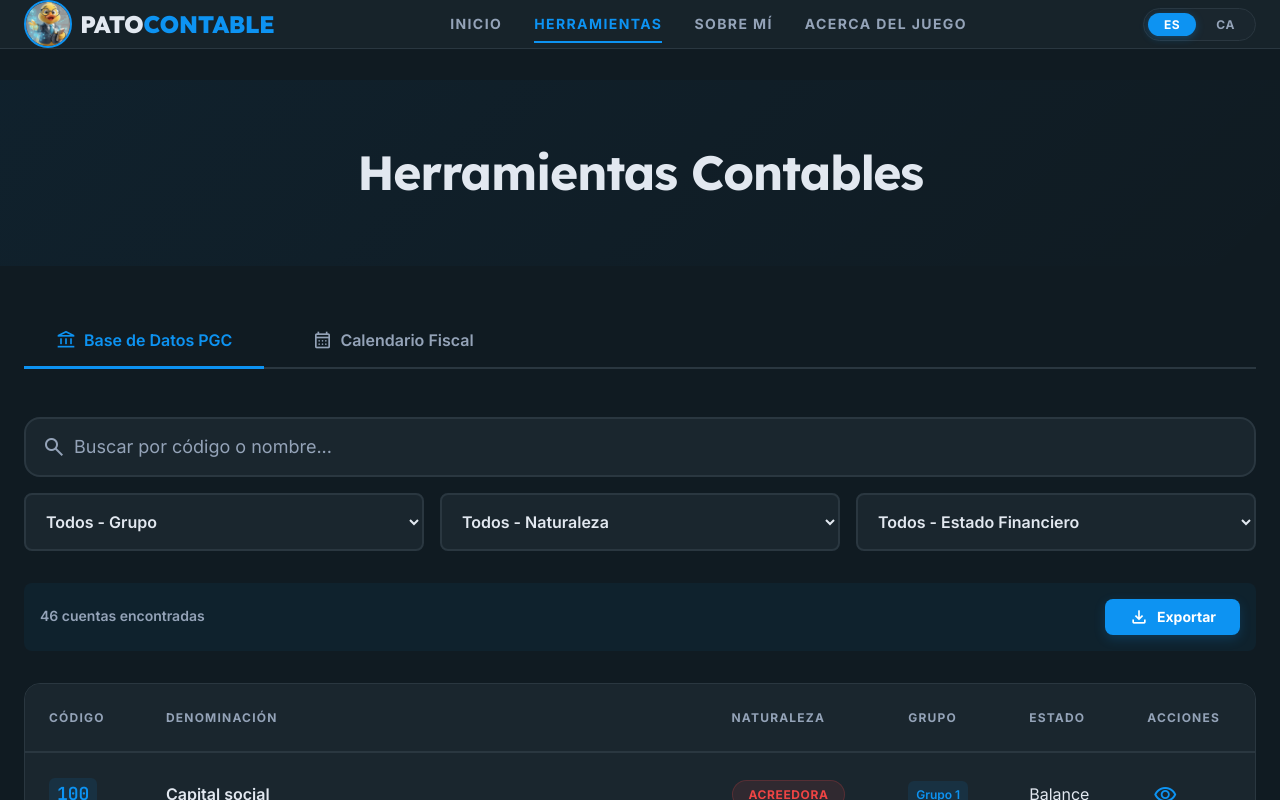
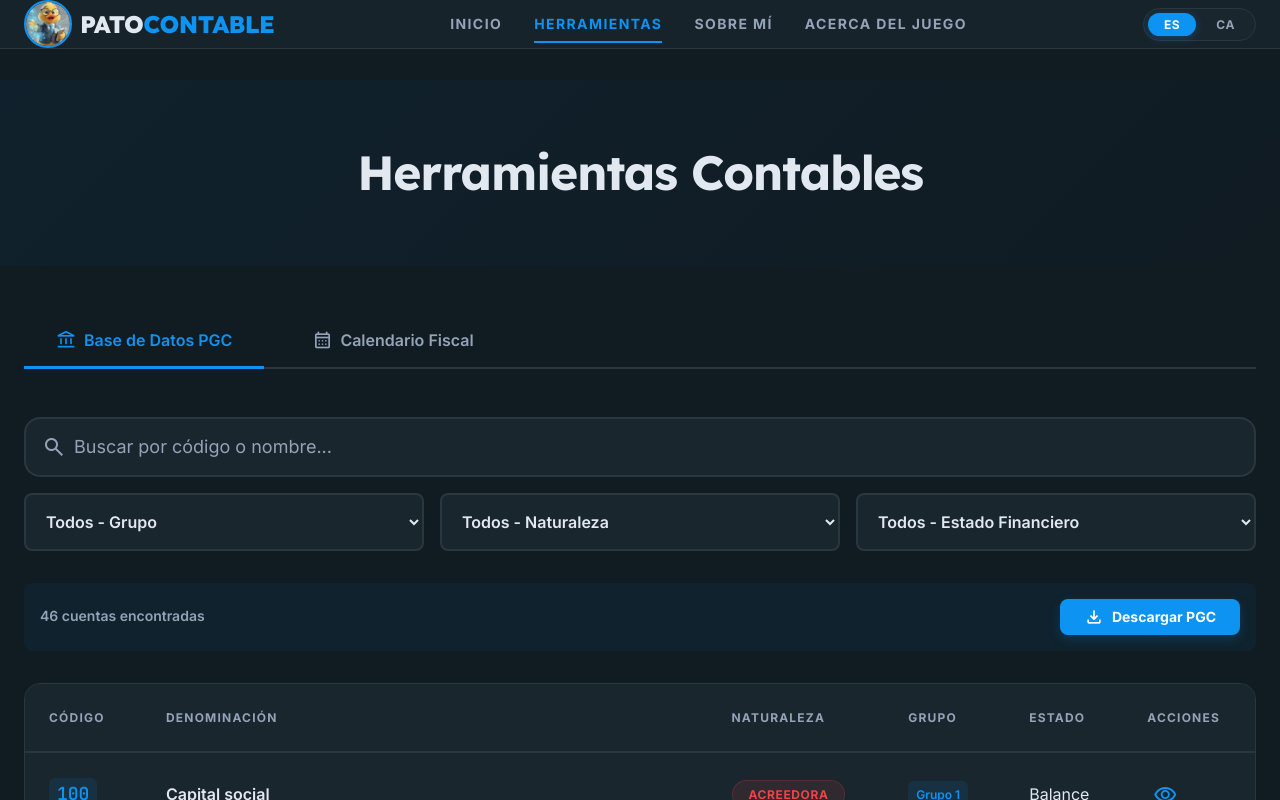
Before and after one commit to prbp03-lab/patocontableweb, a React (Vite) app: page /tools in a window 1280 px wide. Shown: the top 800 px of the page. Built offline with nearby package versions, Linux system fonts and the light colour scheme.

Commit message:
feat: implement PGC PDF download and add PDF assets

```diff
--- a/src/components/tools/PGCDatabase.tsx
+++ b/src/components/tools/PGCDatabase.tsx
@@ -69,29 +69,14 @@ const PGCDatabase: React.FC<PGCDatabaseProps> = ({ onAccountSelect }) => {
         return i18n.language === 'ca' && account.descriptionCA ? account.descriptionCA : account.description;
     };
 
-    const handleExportCSV = () => {
-        const headers = [
-            t('tools.pgc.table.code'),
-            t('tools.pgc.table.name'),
-            t('tools.pgc.table.nature'),
-            t('tools.pgc.table.group'),
-            t('tools.pgc.table.statement')
-        ];
+    const handleDownloadPDF = () => {
+        const fileName = i18n.language === 'ca'
+            ? 'Pla_General_Comptabilitat.pdf'
+            : 'Plan_General_Contabilidad.pdf';
 
-        const csvRows = filteredAccounts.map(account => [
-            account.code,
-            `"${getAccountName(account)}"`,
-            t(`tools.pgc.nature.${account.nature.toLowerCase()}`),
-            `"${t(`tools.pgc.groups.${account.group}`)}"`,
-            t(`tools.pgc.statement.${account.financialStatement.toLowerCase()}`)
-        ].join(','));
-
-        const csvContent = [headers.join(','), ...csvRows].join('\n');
-        const blob = new Blob([csvContent], { type: 'text/csv;charset=utf-8;' });
-        const url = URL.createObjectURL(blob);
         const link = document.createElement('a');
-        link.setAttribute('href', url);
-        link.setAttribute('download', `PGC_Export_${i18n.language.toUpperCase()}_${new Date().toISOString().split('T')[0]}.csv`);
+        link.href = `/img/${fileName}`;
+        link.setAttribute('download', fileName);
         link.style.visibility = 'hidden';
         document.body.appendChild(link);
         link.click();
@@ -166,7 +151,7 @@ const PGCDatabase: React.FC<PGCDatabaseProps> = ({ onAccountSelect }) => {
                     {filteredAccounts.length} {filteredAccounts.length === 1 ? 'cuenta encontrada' : 'cuentas encontradas'}
                 </p>
                 {filteredAccounts.length > 0 && (
-                    <button className="export-button" onClick={handleExportCSV}>
+                    <button className="export-button" onClick={handleDownloadPDF}>
                         <span className="material-symbols-outlined">download</span>
                         {t('tools.pgc.export')}
                     </button>
--- a/src/i18n/ca.ts
+++ b/src/i18n/ca.ts
@@ -233,7 +233,7 @@ export default {
                 debe: 'Deu',
                 haber: 'Haver',
             },
-            export: 'Exportar',
+            export: 'Descarregar PGC',
             noResults: 'No s\'han trobat resultats',
         },
         calendar: {
--- a/src/i18n/es.ts
+++ b/src/i18n/es.ts
@@ -233,7 +233,7 @@ export default {
                 debe: 'Debe',
                 haber: 'Haber',
             },
-            export: 'Exportar',
+            export: 'Descargar PGC',
             noResults: 'No se encontraron resultados',
         },
         calendar: {
```
Also changed, not shown: 2 other files (tests, documents, lock files or other folders).
